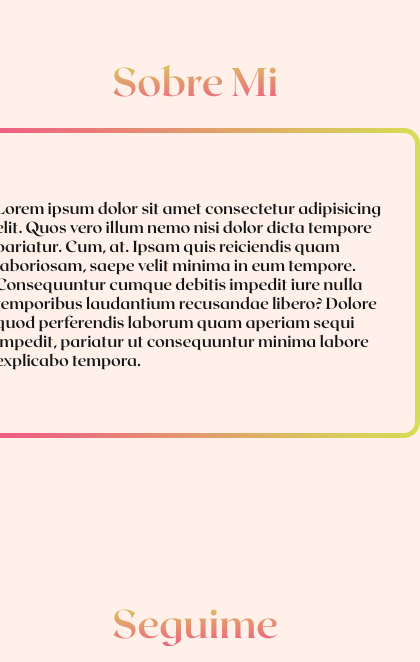
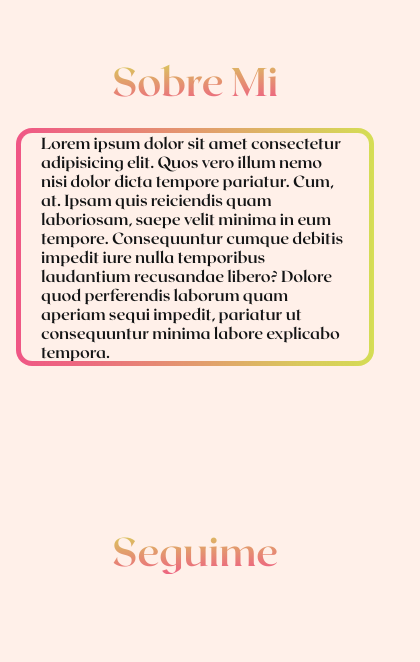
Before and after one commit to ezeabregu/laLocaDeLosPerfumes, a plain HTML site: page index.html in a window 390 px wide. Shown: the part 900-1562 px from the top of the page, 420 px wide, since content can reach past the window. Drawn offline with Linux system fonts and the light colour scheme.

Commit message:
mas cambios 2

```diff
--- a/styles.css
+++ b/styles.css
@@ -435,6 +435,11 @@ textarea {
         width: 100%;
     }
 
+    .card {
+        width: 100%;
+        height: auto;
+    }
+
     .contacto_section{
         width: 100%;
     }
```
